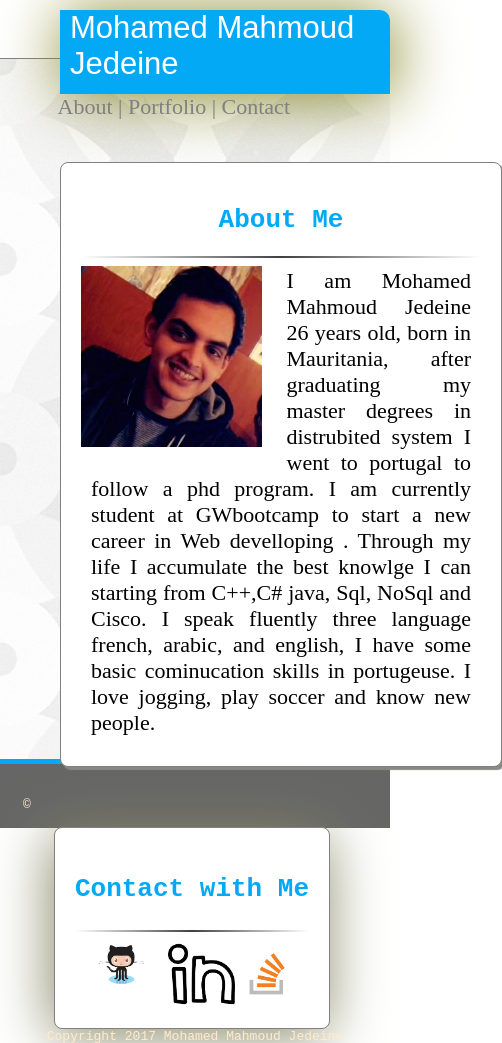
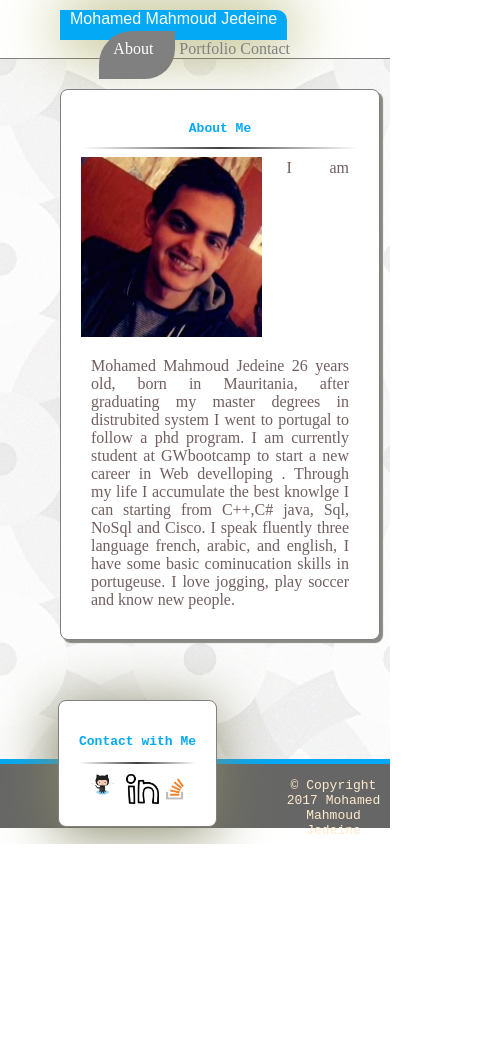
Before and after one commit to MoudGW/Basic-Portfolio, a plain HTML site: page index.html in a window 390 px wide. Shown: the whole page, 502 px wide, since content can reach past the window. After the commit the page ends 844 px from the top, so only its background shows below. Drawn offline with Linux system fonts and the light colour scheme.

Commit message:
third modification

```diff
--- a/assets/css/styles.css
+++ b/assets/css/styles.css
@@ -47,13 +47,7 @@ body{
     background-image: linear-gradient(to right, rgba(0, 0, 0, 0), rgba(0, 0, 0, 0.75), rgba(0, 0, 0, 0));
 }
 
-H2{
-	text-align: center;
-	color: #03A9F4;
-	font-family: monospace;
-	font-size: 2em;
-}
-H3{
+H3,H2{
 	text-align: center;
 	color: #03A9F4;
 	font-family: monospace;
@@ -77,6 +71,16 @@ H3{
 {
 	float: right;
 	margin-right: 100px;
+}
+#baron{
+    padding-bottom: 22px;
+    background-color: gray;
+    color: white;
+    padding-top: 9px;
+    padding-left: 14px;
+    padding-right: 22px;
+    border-top-left-radius: 33px;
+    border-bottom-right-radius: 30px;
 }
 #body{
 	background-image: url("wall.png");
@@ -129,3 +133,36 @@ button{
     border-radius: 6px;
    box-shadow: 2px 2px 1px #a6c1ce;
 }
+@media screen and (max-width:910px){
+
+
+#name{
+	font-size:medium;
+}
+.bar{
+	font-size:medium;
+}
+p{
+	color: #715f5f;
+	font-size: medium;
+	margin: 10px;
+    text-align: justify;
+}
+H2,H3{
+	font-size: 1em;
+}
+.imgC{
+	zoom:15%;
+	float: left;
+}
+.imgP{
+	zoom:20%;
+}
+#left{
+	width: auto;
+}
+#right{
+	float: left;
+	margin-left: 58px;
+}
+}
--- a/index.html
+++ b/index.html
@@ -10,25 +10,14 @@
 <div id="head">
 <div id="name">Mohamed Mahmoud Jedeine</div>
 <div id="lbar">
-<table>
-<td>
-<tr>
 <a href="index.html" style="text-decoration: blink">
-<span class="bar">About  </span>
+<span class="bar" id="baron">About</span></a>
+<a href="portfolio.html" style="text-decoration: blink">
+<span class="bar">  Portfolio  </span>
 </a>
-</tr>
-<tr>
-<a href="portfolio.html" style="text-decoration: blink">
-<span class="bar">| Portfolio  </span>
+<a href="contact.html" style="text-decoration: blink">
+<span class="bar">Contact </span>
 </a>
-</tr>
-<tr>
-<a href="contact.html" style="text-decoration: blink">
-<span class="bar">| Contact </span>
-</a>
-</tr>
-</td>
-</table>
 </div>
 </div>
 <!--corps-->
@@ -48,10 +37,10 @@ I love jogging, play soccer and know new people. </p>
   </a>
   <a href="https://linkedin.com/">
 	<img alt="linkedin" class="imgC" src="assets/images/linked.png">
-</a>
-<a href="https://stackoverflow.com/">
+ </a>
+ <a href="https://stackoverflow.com/">
 	<img alt="stackoverflow" class="imgC" src="assets/images/stack.png">
-	</a>
+ </a>
 </div>
 </div>
 <footer>
```
Also changed, not shown: contact.html (+6 -16 lines), portfolio.html (+6 -16 lines), 2 other files.
